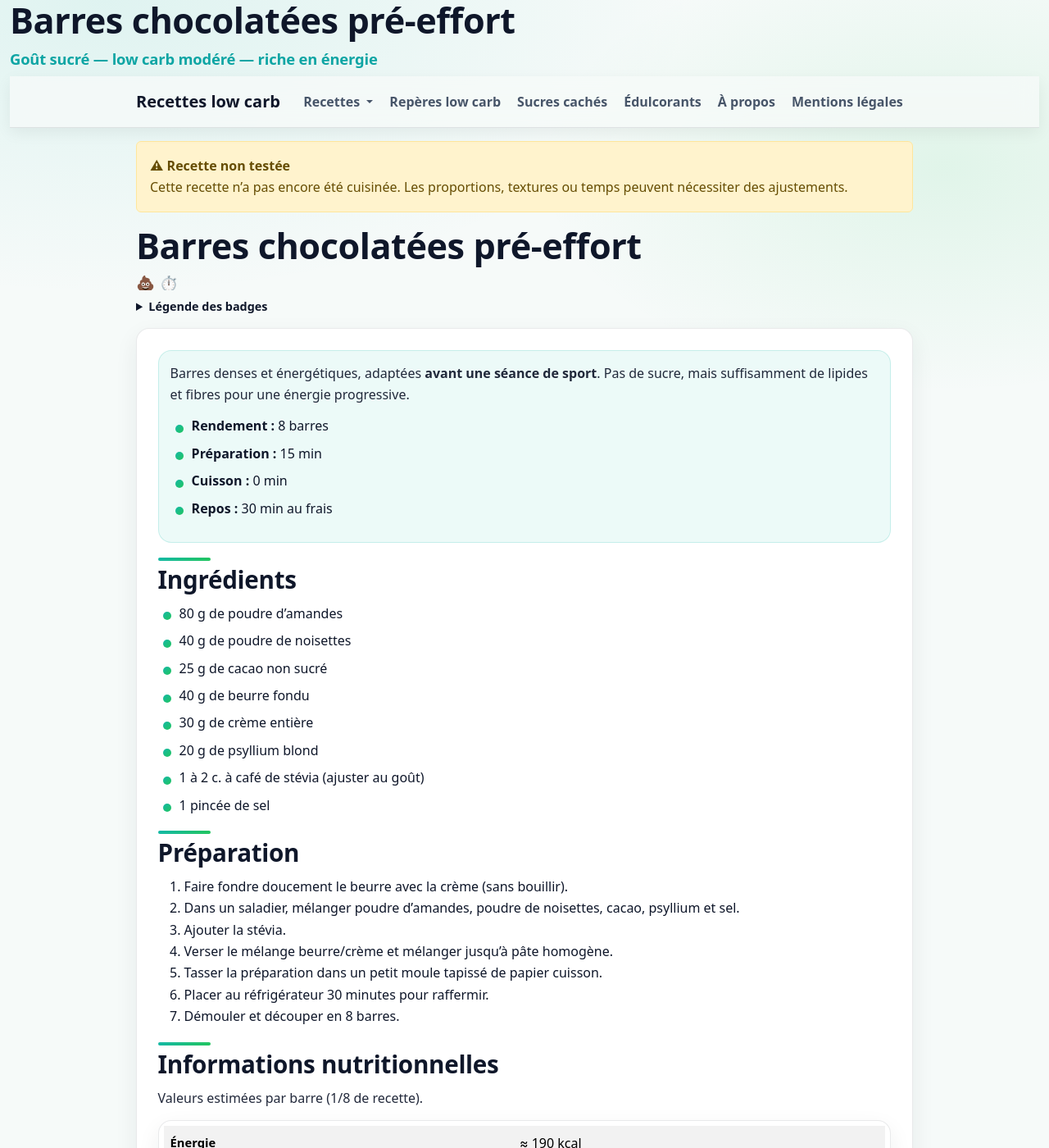
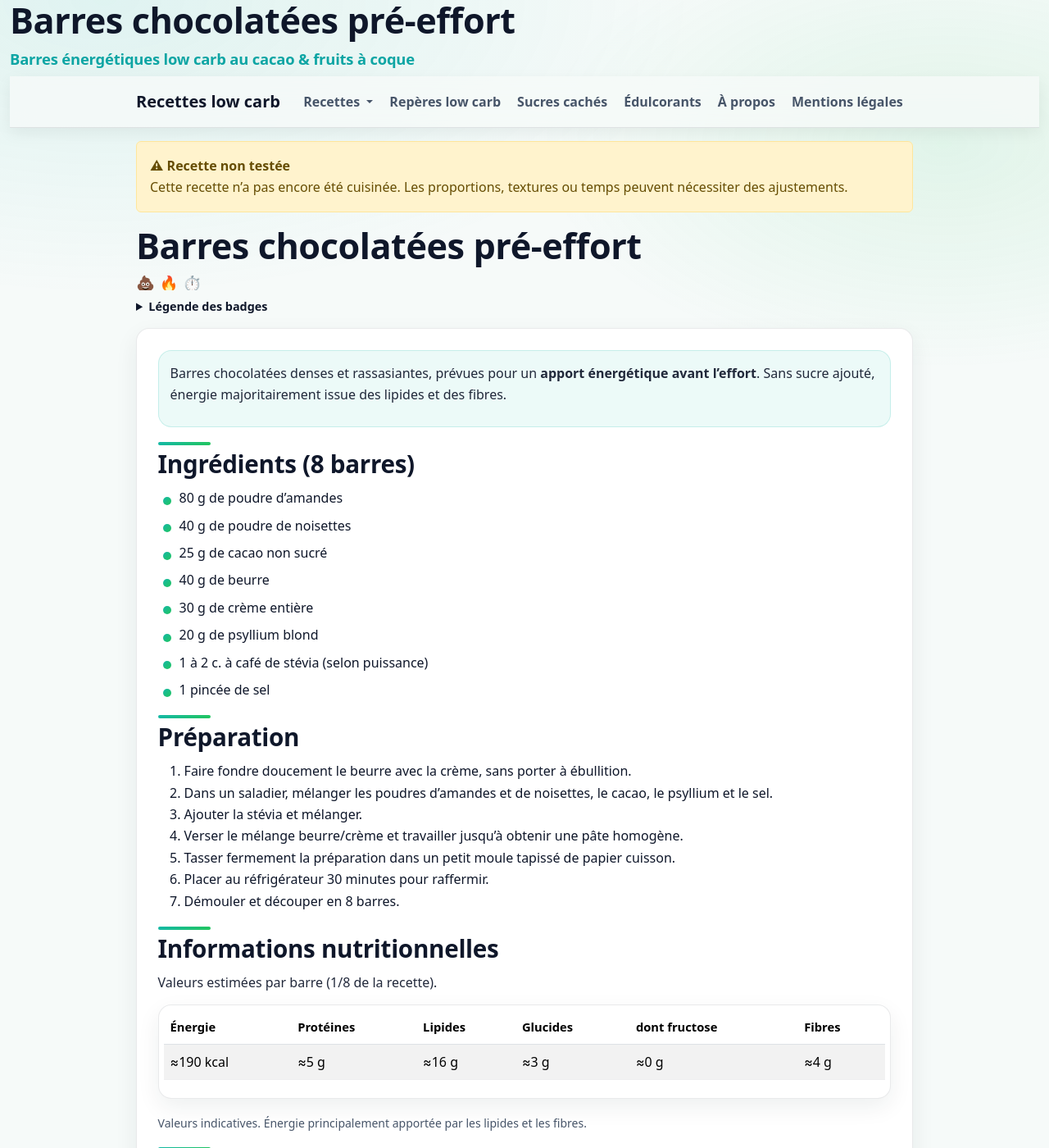
Before and after one commit to laurie-boissay/laurie-boissay.github.io, a Jekyll site: the page built from recettes/barres-chocolatees-pre-efforts.html, in a window 1280 px wide and 1400 px high. Shown: the whole window at 82% size. Built offline with Jekyll 4.4.1, drawn with Linux system fonts in a browser that asks for light colours; some of the changed text lies outside the part shown.

Commit message:
Update barres-chocolatees-pre-efforts.html

```diff
--- a/recettes/barres-chocolatees-pre-efforts.html
+++ b/recettes/barres-chocolatees-pre-efforts.html
@@ -1,9 +1,9 @@
 ---
 layout: recipe
 title: "Barres chocolatées pré-effort"
-description: "Barres chocolatées low carb pour avant l’effort, à base de cacao, fruits à coque et psyllium."
+description: "Barres chocolatées low carb modéré pour avant l’effort, à base de cacao, fruits à coque et psyllium. Denses, rassasiantes et riches en fibres."
 recipe_title: "Barres chocolatées pré-effort"
-recipe_subtitle: "Goût sucré — low carb modéré — riche en énergie"
+recipe_subtitle: "Barres énergétiques low carb au cacao & fruits à coque"
 recipe_group: "Barres nutritionnelles"
 recipe_sort: "barres-chocolatees-pre-effort"
 recipe_tested: false
@@ -11,118 +11,92 @@ tags:
   - gout-sucre
   - low-carb-modere
   - riche-en-fibres
+  - calorique
   - rapide
-
 extra_head: |
   <script type="application/ld+json">
   {
     "@context": "https://schema.org",
     "@type": "Recipe",
     "name": "Barres chocolatées pré-effort",
-    "description": "Barres chocolatées low carb pour avant l’effort, riches en fibres et en lipides.",
+    "description": "Barres chocolatées low carb modéré pour avant l’effort, riches en fibres et en lipides.",
     "recipeYield": "8 barres",
     "prepTime": "PT15M",
     "cookTime": "PT0M",
     "totalTime": "PT45M",
-    "recipeCategory": "Barres nutritionnelles",
-    "keywords": "low carb, barres, chocolat, pre effort",
-    "author": { "@type": "Person", "name": "Laurie" },
-    "recipeIngredient": [
-      "80 g de poudre d’amandes",
-      "40 g de poudre de noisettes",
-      "25 g de cacao non sucré",
-      "40 g de beurre fondu",
-      "30 g de crème entière",
-      "20 g de psyllium blond",
-      "1 à 2 c. à café de stévia (selon puissance)",
-      "1 pincée de sel"
-    ],
-    "recipeInstructions": [
-      { "@type": "HowToStep", "text": "Faire fondre le beurre et la crème ensemble." },
-      { "@type": "HowToStep", "text": "Mélanger tous les ingrédients secs." },
-      { "@type": "HowToStep", "text": "Ajouter les ingrédients liquides et mélanger." },
-      { "@type": "HowToStep", "text": "Presser la pâte dans un moule et laisser raffermir au froid." }
-    ]
+    "recipeCategory": "Barres nutritionnelles"
   }
   </script>
 ---
 
 <div class="recipe-lead">
   <p>
-    Barres denses et énergétiques, adaptées <strong>avant une séance de sport</strong>.
-    Pas de sucre, mais suffisamment de lipides et fibres pour une énergie progressive.
+    Barres chocolatées denses et rassasiantes, prévues pour un
+    <strong>apport énergétique avant l’effort</strong>.
+    Sans sucre ajouté, énergie majoritairement issue des lipides et des fibres.
   </p>
-  <ul>
-    <li><strong>Rendement :</strong> 8 barres</li>
-    <li><strong>Préparation :</strong> 15 min</li>
-    <li><strong>Cuisson :</strong> 0 min</li>
-    <li><strong>Repos :</strong> 30 min au frais</li>
-  </ul>
 </div>
 
-<h2>Ingrédients</h2>
+<h2>Ingrédients (8 barres)</h2>
 <ul>
   <li>80 g de poudre d’amandes</li>
   <li>40 g de poudre de noisettes</li>
   <li>25 g de cacao non sucré</li>
-  <li>40 g de beurre fondu</li>
+  <li>40 g de beurre</li>
   <li>30 g de crème entière</li>
   <li>20 g de psyllium blond</li>
-  <li>1 à 2 c. à café de stévia (ajuster au goût)</li>
+  <li>1 à 2 c. à café de stévia (selon puissance)</li>
   <li>1 pincée de sel</li>
 </ul>
 
 <h2>Préparation</h2>
 <ol>
-  <li>Faire fondre doucement le beurre avec la crème (sans bouillir).</li>
-  <li>Dans un saladier, mélanger poudre d’amandes, poudre de noisettes, cacao, psyllium et sel.</li>
-  <li>Ajouter la stévia.</li>
-  <li>Verser le mélange beurre/crème et mélanger jusqu’à pâte homogène.</li>
-  <li>Tasser la préparation dans un petit moule tapissé de papier cuisson.</li>
+  <li>Faire fondre doucement le beurre avec la crème, sans porter à ébullition.</li>
+  <li>Dans un saladier, mélanger les poudres d’amandes et de noisettes, le cacao, le psyllium et le sel.</li>
+  <li>Ajouter la stévia et mélanger.</li>
+  <li>Verser le mélange beurre/crème et travailler jusqu’à obtenir une pâte homogène.</li>
+  <li>Tasser fermement la préparation dans un petit moule tapissé de papier cuisson.</li>
   <li>Placer au réfrigérateur 30 minutes pour raffermir.</li>
   <li>Démouler et découper en 8 barres.</li>
 </ol>
 
 <h2>Informations nutritionnelles</h2>
-<p>Valeurs estimées par barre (1/8 de recette).</p>
+<p>Valeurs estimées par barre (1/8 de la recette).</p>
+
 <div class="table-responsive">
   <table class="table table-striped">
+    <thead>
+      <tr>
+        <th>Énergie</th>
+        <th>Protéines</th>
+        <th>Lipides</th>
+        <th>Glucides</th>
+        <th>dont fructose</th>
+        <th>Fibres</th>
+      </tr>
+    </thead>
     <tbody>
       <tr>
-        <th scope="row">Énergie</th>
-        <td>≈ 190 kcal</td>
-      </tr>
-      <tr>
-        <th scope="row">Protéines</th>
-        <td>≈ 5 g</td>
-      </tr>
-      <tr>
-        <th scope="row">Lipides</th>
-        <td>≈ 16 g</td>
-      </tr>
-      <tr>
-        <th scope="row">Glucides</th>
-        <td>≈ 3 g</td>
-      </tr>
-      <tr>
-        <th scope="row">Fibres</th>
-        <td>≈ 4 g</td>
-      </tr>
-      <tr>
-        <th scope="row">Fructose</th>
-        <td>≈ 0 g</td>
+        <td>≈190 kcal</td>
+        <td>≈5 g</td>
+        <td>≈16 g</td>
+        <td>≈3 g</td>
+        <td>≈0 g</td>
+        <td>≈4 g</td>
       </tr>
     </tbody>
   </table>
 </div>
+
 <p class="small text-muted">
-  Estimation pour 1 barre. Glucides très limités, énergie principalement issue des lipides.
+  Valeurs indicatives. Énergie principalement apportée par les lipides et les fibres.
 </p>
 
 <h2>Notes low carb</h2>
 <ul>
-  <li><strong>Low carb modéré</strong> : pas de sucre, mais fruits à coque → rester sur 1 barre.</li>
-  <li><strong>Pré-effort</strong> : à consommer 30 à 60 min avant une séance.</li>
+  <li>Compatible low carb modéré.</li>
+  <li>Recette <strong>calorique</strong> : portion recommandée = 1 barre.</li>
+  <li>Intéressant avant une séance longue ou intense, 30 à 60 minutes avant l’effort.</li>
   <li>Texture ferme à froid, plus souple à température ambiante.</li>
   <li>Conservation : 5 jours au réfrigérateur. Congélation possible.</li>
 </ul>
```
